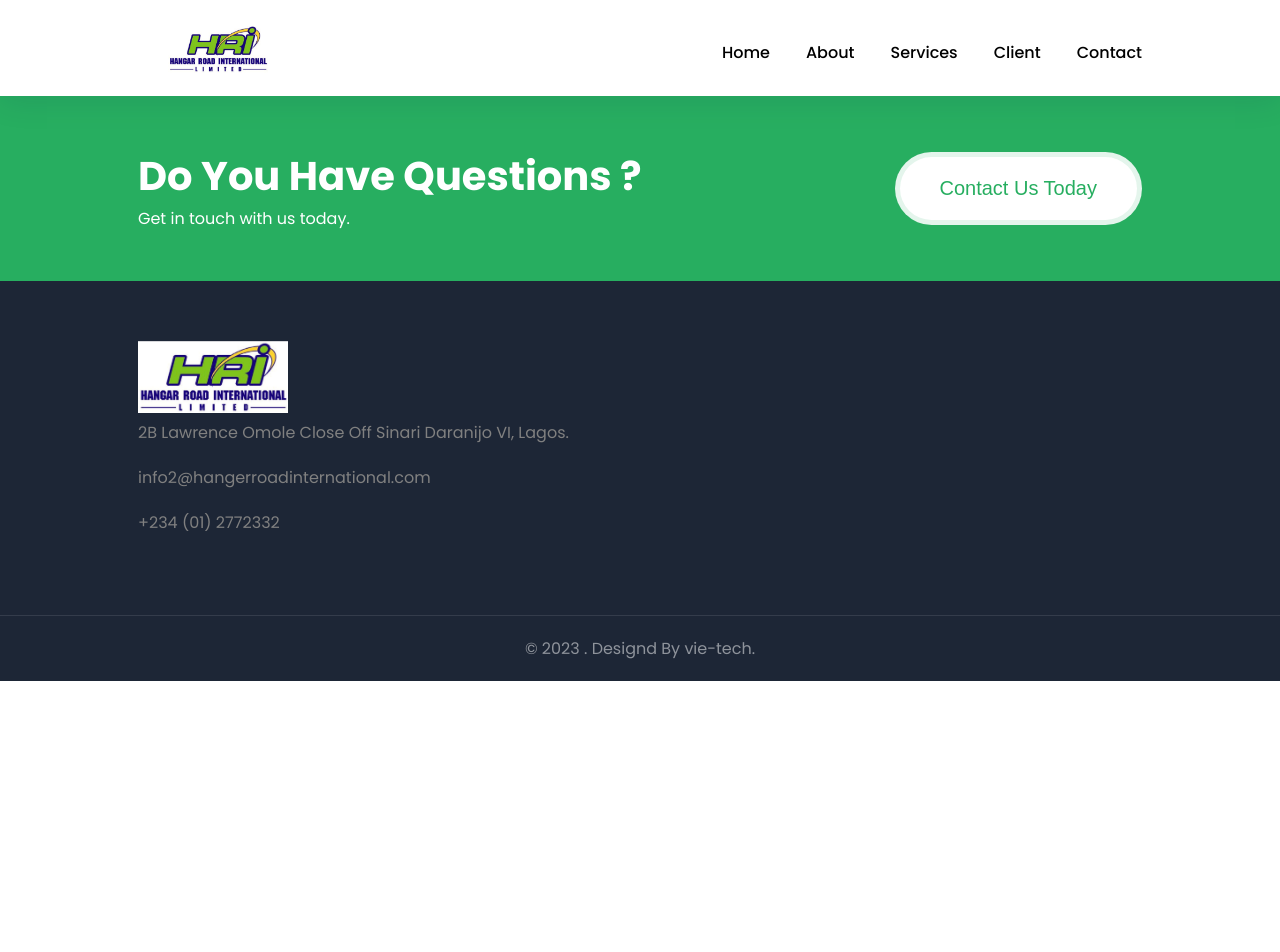
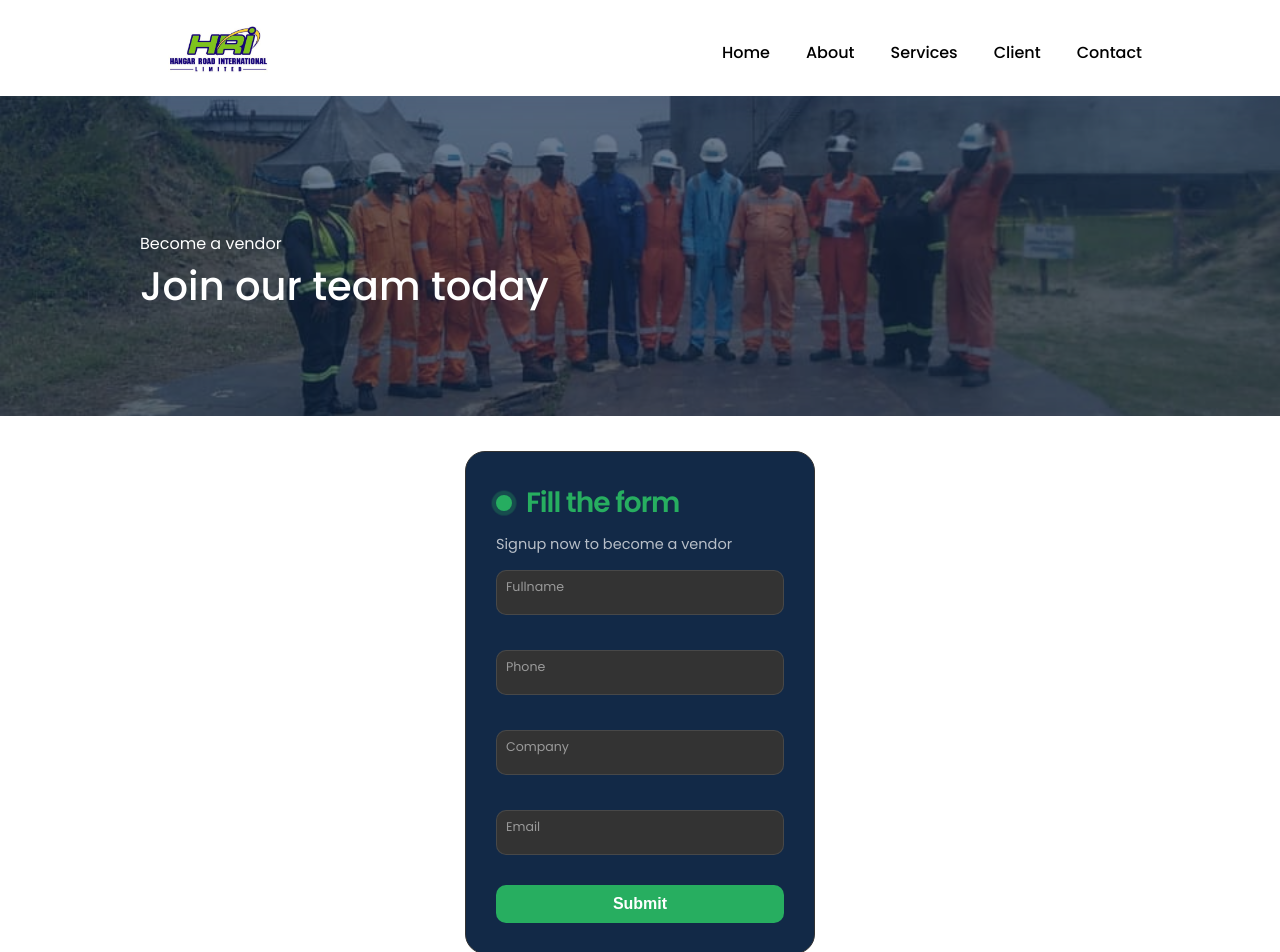
Before and after one commit to vie-tech/hanger-road-revamp, a React (Create React App) app: page /vendor-registration-form in a window 1280 px wide. Shown: the top 952 px of the page. Before the commit the page ends 800 px from the top, so only its background shows below. Built offline with nearby package versions, Linux system fonts and the light colour scheme.

Commit message:
form connection

```diff
--- a/package.json
+++ b/package.json
@@ -17,6 +17,7 @@
     "react-scripts": "^5.0.1",
     "react-slick": "^0.29.0",
     "slick-carousel": "^1.8.1",
+    "sweetalert": "^2.1.2",
     "swiper": "^11.0.5",
     "tailwind": "^4.0.0",
     "web-vitals": "^2.1.4"
--- a/src/components/contact/Contact.jsx
+++ b/src/components/contact/Contact.jsx
@@ -1,31 +1,103 @@
-import React from "react"
-import img from "../images/image33.jpeg"
-import Back from "../common/Back"
-import "./contact.css"
+import React, { useState } from "react";
+import img from "../images/image33.jpeg";
+import Back from "../common/Back";
+import "./contact.css";
+import swal from "sweetalert";
 
 const Contact = () => {
+const [formData, setFormData] = useState({
+  name: "",
+  email: "",
+  subject: "",
+  content: ""
+})
+
+const handleChange = (e) => {
+  const { name, value } = e.target;
+  setFormData((prevFormData) => ({
+    ...prevFormData,
+    [name]: value,
+  }));
+};
+
+async function handleSubmit(event) {
+  event.preventDefault();
+
+
+  try {
+    const response = await fetch(`http://localhost:9999/contact`, {
+      method: "POST",
+      headers: {
+        "Content-Type": "application/json",
+      },
+      body: JSON.stringify(formData),
+    });
+
+    if (response.ok) {
+      swal(
+        "Message Successfully sent",
+        "We would be in touch as soon as possible",
+        "success"
+      );
+
+      // Clear the form by resetting the state
+      setFormData({
+        name: "",
+        email: "",
+        subject: "",
+        content: "",
+      });
+    } else {
+      const errorData = await response.json();
+      console.error("Error:", errorData);
+    }
+  } catch (error) {
+    console.error("Fetch error:", error);
+  }
+}
 
 
   return (
     <>
-      <section className='contact mb'>
-        <Back name='Contact' title={`Contact Us`} cover={img} />
-        <div className='container'>
-          <form className='shadow' method="POST" action="/contact">
+      <section className="contact mb">
+        <Back name="Contact" title={`Contact Us`} cover={img} />
+        <div className="container">
+          <form onSubmit={handleSubmit}>
             <h4>Fillup The Form</h4> <br />
             <div>
-              <input type='text' placeholder='Name' name="name" />
-              <input type='text' placeholder='Email' name="email" />
+              <input
+                type="text"
+                placeholder="Name"
+                name="name"
+                onChange={handleChange}
+                value={formData.name}
+              />
+              <input
+                type="text"
+                placeholder="Email"
+                name="email"
+                value={formData.email}
+                onChange={handleChange}
+              />
             </div>
-
-            <input type='text' placeholder='Subject' name="subject" />
-            <textarea cols='30' rows='10' name="content" ></textarea>
+            <input
+             type="text"
+              placeholder="Subject"
+               name="subject"
+               value={formData.subject}
+               onChange={handleChange}  />
+            <textarea
+            cols="30"
+            rows="10"
+            name="content"
+            value={formData.content}
+            onChange={handleChange}></textarea>
             <button>Submit Request</button>
           </form>
         </div>
       </section>
     </>
-  )
-}
+  );
+};
 
-export default Contact
+export default Contact;
--- a/src/components/contact/vendor.jsx
+++ b/src/components/contact/vendor.jsx
@@ -1,41 +1,142 @@
-import React from "react"
-import img from "../images/image33.jpeg"
-import Back from "../common/Back"
-import "./vendor.css"
+import React, { useState } from "react";
+import img from "../images/image33.jpeg";
+import Back from "../common/Back";
+import "./vendor.css";
+import swal from "sweetalert";
 
 const Vendor = () => {
+  const [formData, setFormData] = useState({
+    name: "",
+    email: "",
+    company: "",
+    phone: "",
+  });
+
+  const handleChange = async (e) => {
+    const { name, value } = e.target;
+    setFormData((prevFormData) => ({
+      ...prevFormData,
+      [name]: value,
+    }));
+  };
+
+  async function handleSubmit(event) {
+    event.preventDefault();
+
+    if (
+      formData.name === "" ||
+      formData.email === "" ||
+      formData.phone === "" ||
+      formData.company === ""
+    ) {
+      return;
+    }
+
+    try {
+      const response = await fetch(
+        `http://localhost:9999/vendor-registration-form`,
+        {
+          method: "POST",
+          headers: {
+            "Content-Type": "application/json",
+          },
+          body: JSON.stringify(formData),
+        }
+      );
+
+      if (response.ok) {
+        swal(
+          "Message Successfully sent",
+          "We would be in touch as soon as possible",
+          "success"
+        );
+
+        // Clear the form by resetting the state
+        setFormData({
+          name: "",
+          email: "",
+          phone: "",
+          company: "",
+        });
+      } else {
+        const errorData = await response.json();
+        console.error("Error:", errorData);
+      }
+    } catch (error) {
+      console.error("Fetch error:", error);
+    }
+  }
+
   return (
     <>
-      <section className='contact mb'>
-        <Back name='Become a vendor' title={`Join our team today`} cover={img} />
-        <div className='container'>
-        <form class="form">
-    <p class="title">Fill the form </p>
-    <p class="message">Signup now to become a vendor </p>
-        <div class="flex">
+      <section className="contact mb">
+        <Back
+          name="Become a vendor"
+          title={`Join our team today`}
+          cover={img}
+        />
+        <div className="container">
+          <form className="form" onSubmit={handleSubmit}>
+            <p className="title">Fill the form </p>
+            <p className="message">Signup now to become a vendor </p>
+
             <label>
-            <input class="input" type="text" placeholder="" required="true"/>
+              <input
+                className="input"
+                type="text"
+                placeholder=""
+                required={true}
+                name="name"
+                value={formData.name}
+                onChange={handleChange}
+              />
               <span>Fullname</span>
             </label>
 
             <label>
-            <input class="input" type="text" placeholder="" required="true"/>
+              <input
+                className="input"
+                type="tel"
+                placeholder=""
+                required={true}
+                name="phone"
+                value={formData.phone}
+                onChange={handleChange}
+              />
+              <span>Phone</span>
+            </label>
+            <label>
+              <input
+                className="input"
+                type="text"
+                placeholder=""
+                required={true}
+                name="company"
+                value={formData.company}
+                onChange={handleChange}
+              />
               <span>Company</span>
             </label>
-    </div>
 
             <label>
-        <input class="input" type="email" placeholder="" required="true"/>
+              <input
+                className="input"
+                type="email"
+                placeholder=""
+                name="email"
+                required={true}
+                value={formData.email}
+                onChange={handleChange}
+              />
               <span>Email</span>
             </label>
 
-
-    <button class="submit">Submit</button>
+            <button className="submit">Submit</button>
           </form>
         </div>
       </section>
     </>
-  )
-}
+  );
+};
 
-export default Vendor
+export default Vendor;
--- a/src/components/data/Data.js
+++ b/src/components/data/Data.js
@@ -14,7 +14,7 @@ export const nav = [
 
   {
     text: "Client",
-    path: "/vendor registration form",
+    path: "/vendor-registration-form",
   },
   {
     text: "Contact",
--- a/src/components/pages/Pages.jsx
+++ b/src/components/pages/Pages.jsx
@@ -29,7 +29,7 @@ const Pages = () => {
           <Route path='/waste management services' element={<Waste/>} />
           <Route path='/marine services' element={<Marine/>} />
           <Route path='/civil construction services' element={<Civil/>} />
-          <Route path='/vendor registration form' element={<Vendor/>} />
+          <Route path='/vendor-registration-form' element={<Vendor/>} />
         </Routes>
         <Footer />
 
```
Also changed, not shown: 1 other file (tests, documents, lock files or other folders). Lines whose indentation alone changed are shown as unchanged.
